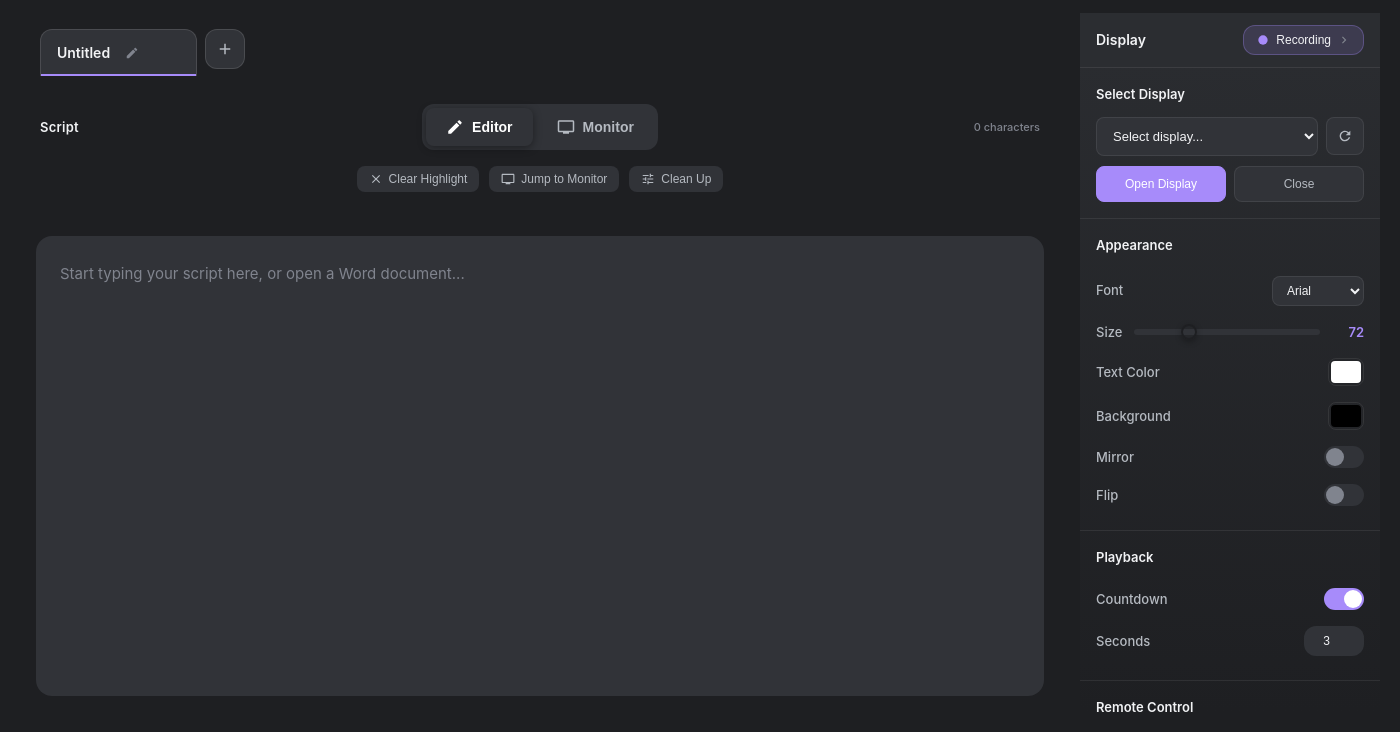
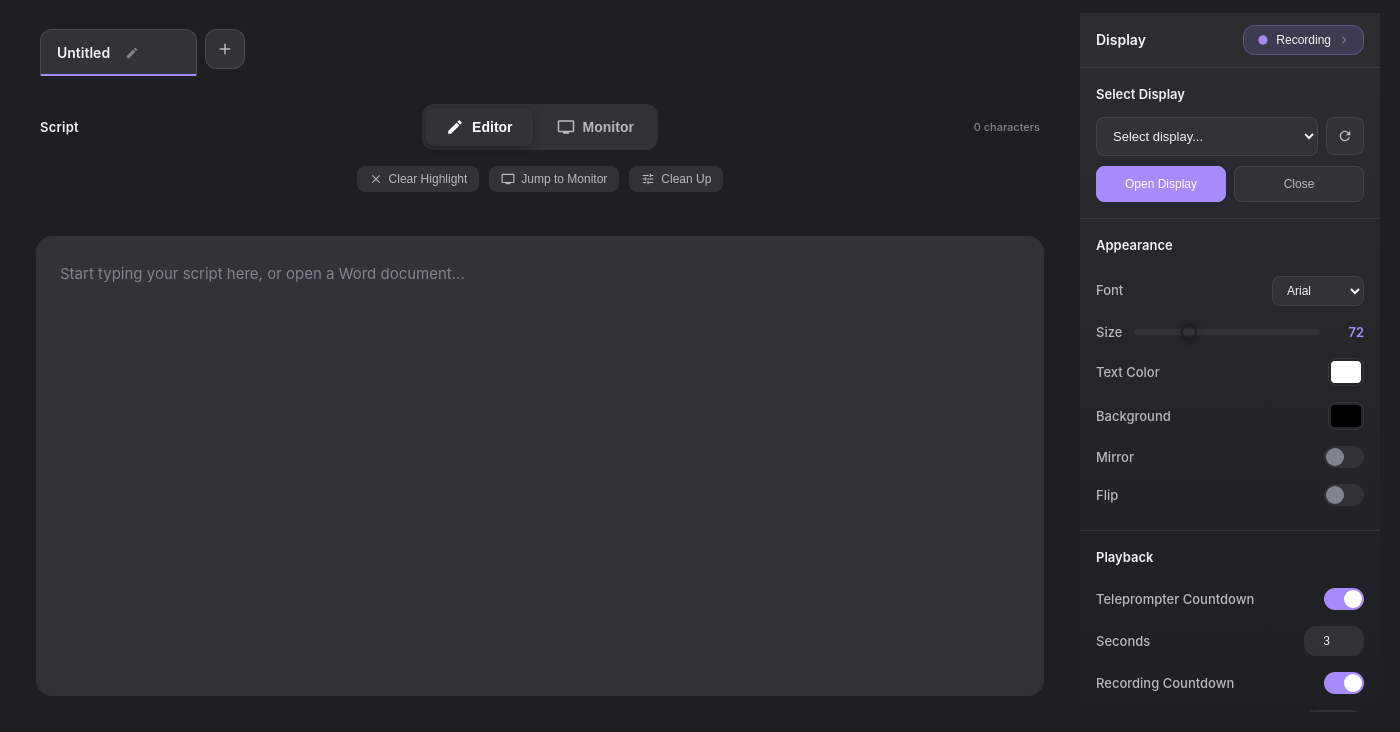
Before and after one commit to connorbacon99/teleprompter-software, an Electron app: page src/operator.html in a window 1400 px wide. Shown: the part 68-800 px from the top of the page. Drawn offline with Linux system fonts and the light colour scheme; no server answers.

Commit message:
feat: add recording countdown settings to playback section

```diff
--- a/src/operator.html
+++ b/src/operator.html
@@ -290,7 +290,7 @@
         <div class="setup-section">
           <div class="setup-section-label">Playback</div>
           <div class="setup-toggle-row">
-            <span class="setup-option-label">Countdown</span>
+            <span class="setup-option-label">Teleprompter Countdown</span>
             <label class="setup-toggle">
               <input type="checkbox" id="countdownCheckbox" checked>
               <span class="setup-toggle-track"></span>
@@ -299,6 +299,17 @@
           <div class="setup-option-row" id="countdownRow">
             <span class="setup-option-label">Seconds</span>
             <input type="number" class="setup-number" id="countdownSeconds" value="3" min="1" max="10">
+          </div>
+          <div class="setup-toggle-row">
+            <span class="setup-option-label">Recording Countdown</span>
+            <label class="setup-toggle">
+              <input type="checkbox" id="recordingCountdownCheckbox" checked>
+              <span class="setup-toggle-track"></span>
+            </label>
+          </div>
+          <div class="setup-option-row" id="recordingCountdownRow">
+            <span class="setup-option-label">Seconds</span>
+            <input type="number" class="setup-number" id="recordingCountdownSeconds" value="5" min="1" max="30">
           </div>
         </div>
 
```
